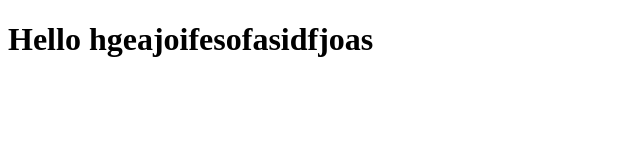
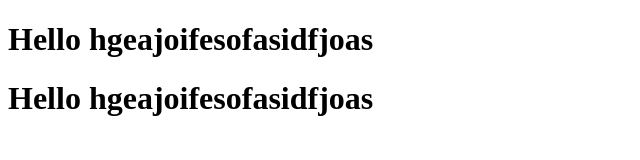
Before and after one commit to Sonthep/git, a plain HTML site: page index.html in a window 1280 px wide. Shown: the whole page, without its empty margins (0-640 px from the left). Drawn offline with Linux system fonts and the light colour scheme.

Commit message:
add hello7

```diff
--- a/index.html
+++ b/index.html
@@ -8,5 +8,6 @@
 </head>
 <body>
     <h1>Hello hgeajoifesofasidfjoas</h1>
+    <h1>Hello hgeajoifesofasidfjoas</h1>
 </body>
 </html>
```
